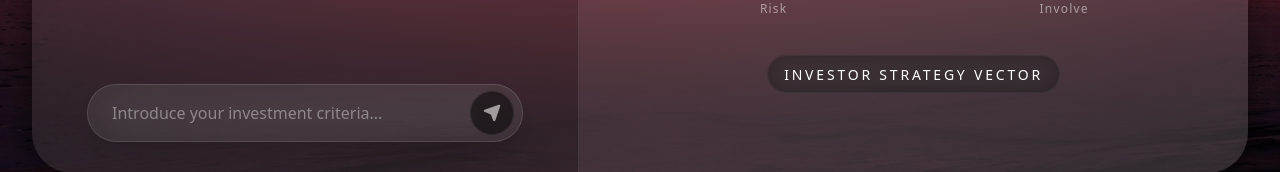
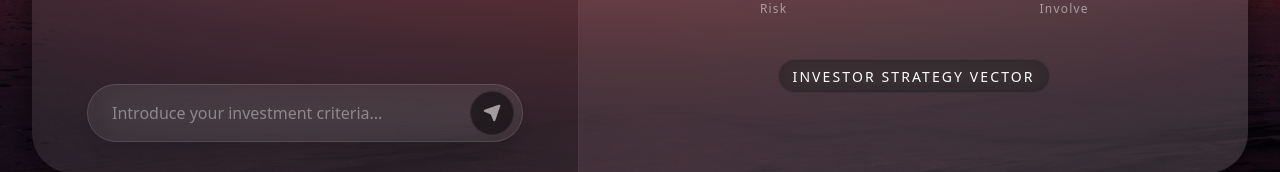
Before and after one commit to patriciolettieri052-byte/geoland-front-2026, a Next.js app: page / in a window 1280 px wide. Shown: the part 595-767 px from the top of the page. Built offline with nearby package versions, Linux system fonts and the light colour scheme; no server answers.

Commit message:
fix: add missing photo and refine ISV label proportions

```diff
--- a/src/components/onboarding/DynamicIsvRadar.tsx
+++ b/src/components/onboarding/DynamicIsvRadar.tsx
@@ -90,8 +90,8 @@ export function DynamicIsvRadar() {
                 </ResponsiveContainer>
             </motion.div>
 
-            <div className="absolute bottom-20 text-center bg-black/40 backdrop-blur-md border border-white/5 py-1.5 px-4 rounded-full">
-                <Typography variant="label" className="text-white text-[10px] tracking-[0.2em] font-light uppercase">
+            <div className="absolute bottom-20 text-center bg-black/40 backdrop-blur-md border border-white/5 py-1 px-3.5 rounded-full">
+                <Typography variant="label" className="text-white text-[9px] tracking-[0.15em] font-light uppercase">
                     Investor Strategy Vector
                 </Typography>
             </div>
--- a/src/lib/mockEngine.ts
+++ b/src/lib/mockEngine.ts
@@ -150,7 +150,7 @@ export const mockDatabase: { assets: Asset[] } = {
                 liquidity: "Muy Baja",
                 riskLevel: "Alto",
                 rationale: "",
-                backgroundImageUrl: "https://images.unsplash.com/photo-1589139268383-af6cf65eaed3?q=80&w=2670&auto=format&fit=crop",
+                backgroundImageUrl: "https://images.unsplash.com/photo-1589909202802-8f4aadce1849?q=80&w=2670&auto=format&fit=crop",
             },
             layer2: {
                 metrics: { roiTotal: 0.26, netMargin: 0.20, baseCapex: 250000 },
```
